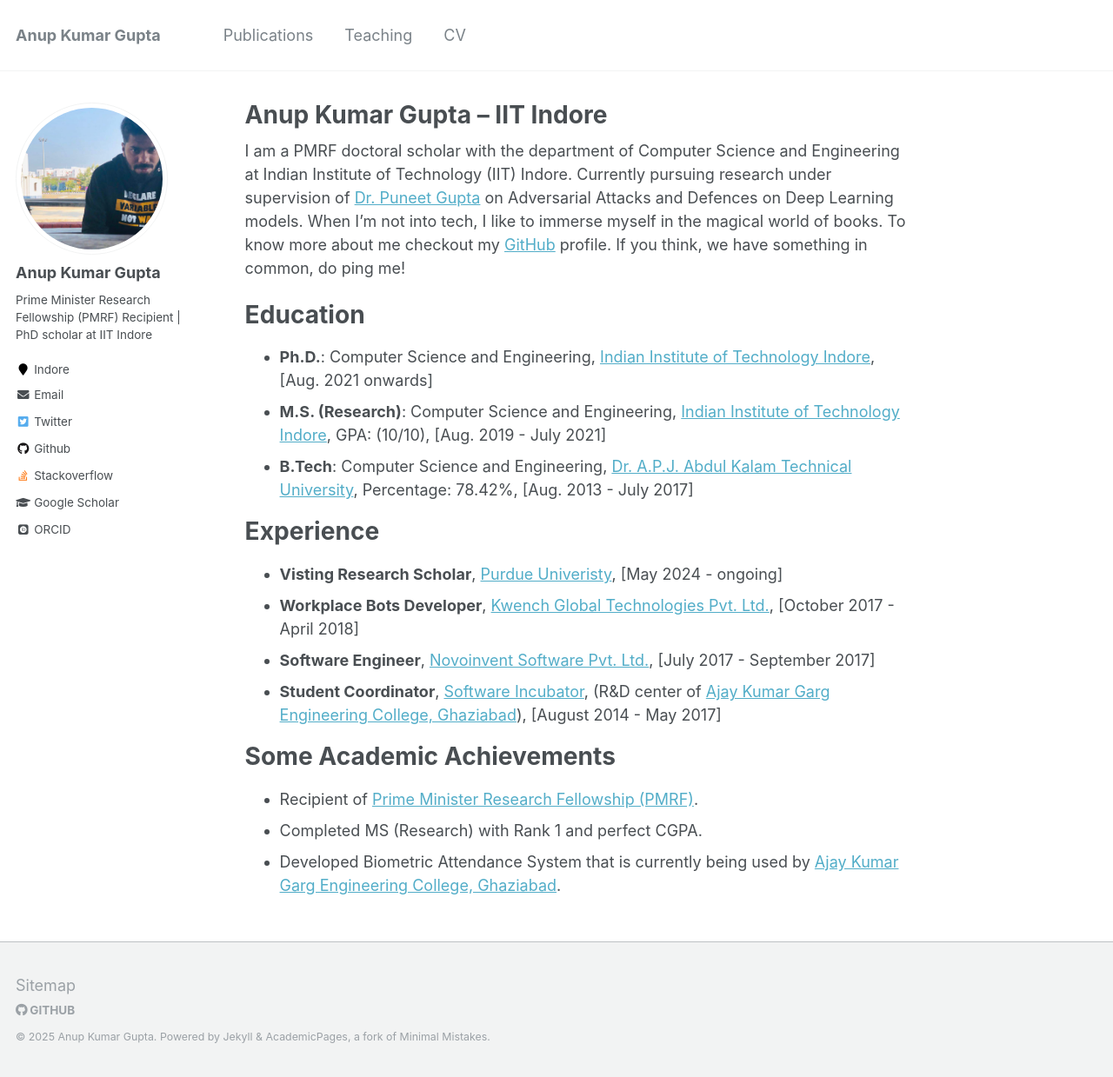
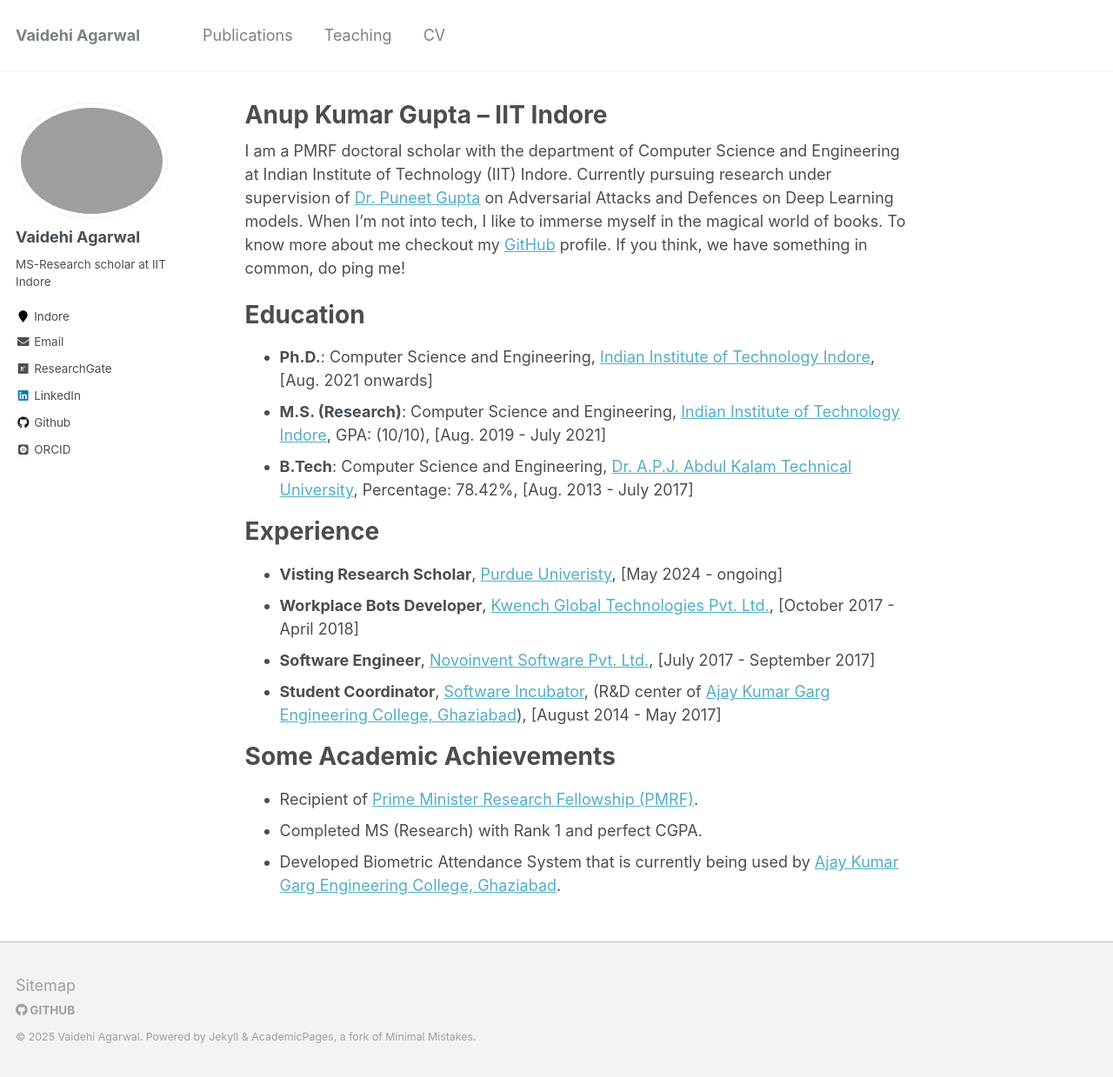
Before and after one commit to Vaidehi0910/Vaidehi0910.github.io, a Jekyll site: the page built from _pages/about.md, in a window 1280 px wide and 1239 px high. Shown: the whole window at 87% size. Built offline with Jekyll 4.4.1, drawn with Linux system fonts in a browser that asks for light colours; some web fonts are replaced.

Commit message:
Removing Index.html

```diff
--- a/_config.yml
+++ b/_config.yml
@@ -7,13 +7,13 @@
 
 # Site Settings
 locale                   : "en-US"
-title                    : "Anup Kumar Gupta"
+title                    : "Vaidehi Agarwal"
 title_separator          : "-"
-name                     : &name "Anup Kumar Gupta"
+name                     : &name "Vaidehi Agarwal"
 description              : &description "personal description"
-url                      : https://anupkumargupta.github.io # the base hostname & protocol for your site e.g. "https://mmistakes.github.io"
+url                      : https://vaidehi0910.github.io # the base hostname & protocol for your site e.g. "https://mmistakes.github.io"
 baseurl                  : "" # the subpath of your site, e.g. "/blog"
-repository               : "anupkumargupta.github.io"
+repository               : "vaidehi0910.github.io"
 teaser                   :  # filename of teaser fallback teaser image placed in /images/, .e.g. "500x300.png"
 breadcrumbs              : false # true, false (default)
 words_per_minute         : 160
@@ -80,15 +80,15 @@ analytics:
 
 # Site Author
 author:
-  name             : "Anup Kumar Gupta"
-  avatar           : "AnupKumarGupta.png"
-  bio              : "Prime Minister Research Fellowship (PMRF) Recipient | PhD scholar at IIT Indore"
+  name             : "Vaidehi Agarwal"
+  avatar           : "VaidehiAgarwal.png"
+  bio              : "MS-Research scholar at IIT Indore"
   location         : "Indore"
   employer         :
-  googlescholar    : "https://scholar.google.com/citations?user=yNhpJTAAAAAJ&hl=en"
+  googlescholar    : #"https://scholar.google.com/citations?user=yNhpJTAAAAAJ&hl=en"
   pubmed           :
-  email            : "msrphd2105101002 [at] iiti [dot] ac [dot] in"
-  researchgate     :  # example: "https://www.researchgate.net/profile/yourprofile"
+  email            : "ms2304101015 [at] iiti [dot] ac [dot] in"
+  researchgate     :  "https://www.researchgate.net/profile/Vaidehi-Agarwal?ev=hdr_xprf"
   uri              :
   bitbucket        :
   codepen          :
@@ -96,20 +96,20 @@ author:
   flickr           :
   facebook         :
   foursquare       :
-  github           : "AnupKumarGupta"
+  github           : "Vaidehi0910"
   google_plus      :
   keybase          :
   instagram        :
   impactstory      : #"https://profiles.impactstory.org/u/xxxx-xxxx-xxxx-xxxx"
   lastfm           :
-  linkedin         :
-  orcid            : "https://orcid.org/0000-0003-1090-6036"
+  linkedin         : "https://www.linkedin.com/in/vaidehi-agarwal/"
+  orcid            : "https://orcid.org/0009-0007-3171-9404"
   pinterest        :
   soundcloud       :
-  stackoverflow    : "https://stackoverflow.com/users/6521550/anup-kumar-gupta"
+  stackoverflow    : #"https://stackoverflow.com/users/6521550/anup-kumar-gupta"
   steam            :
   tumblr           :
-  twitter          : "AnupKumarGupta_"
+  # twitter          : "AnupKumarGupta_"
   vine             :
   weibo            :
   xing             :
```
